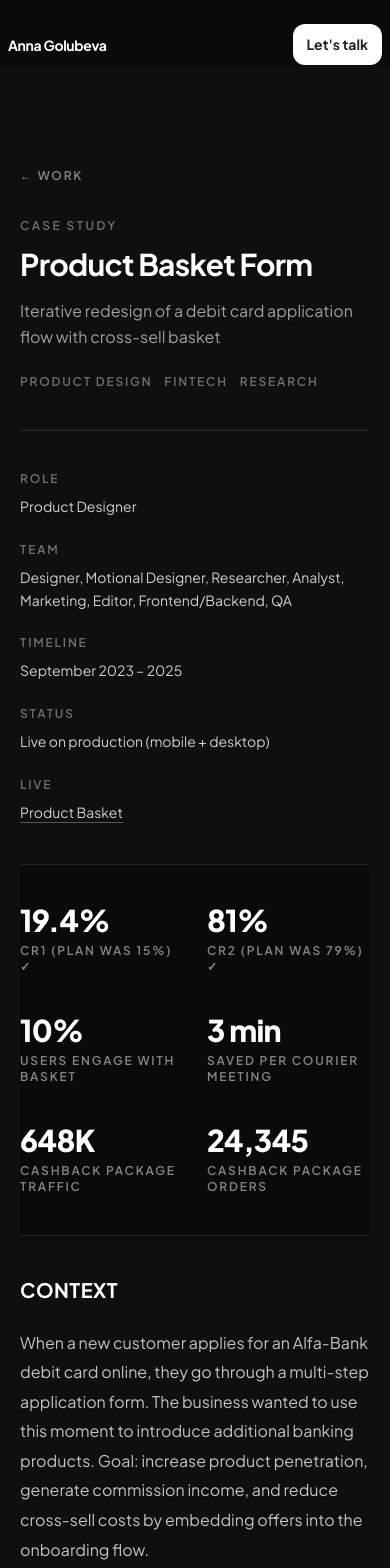
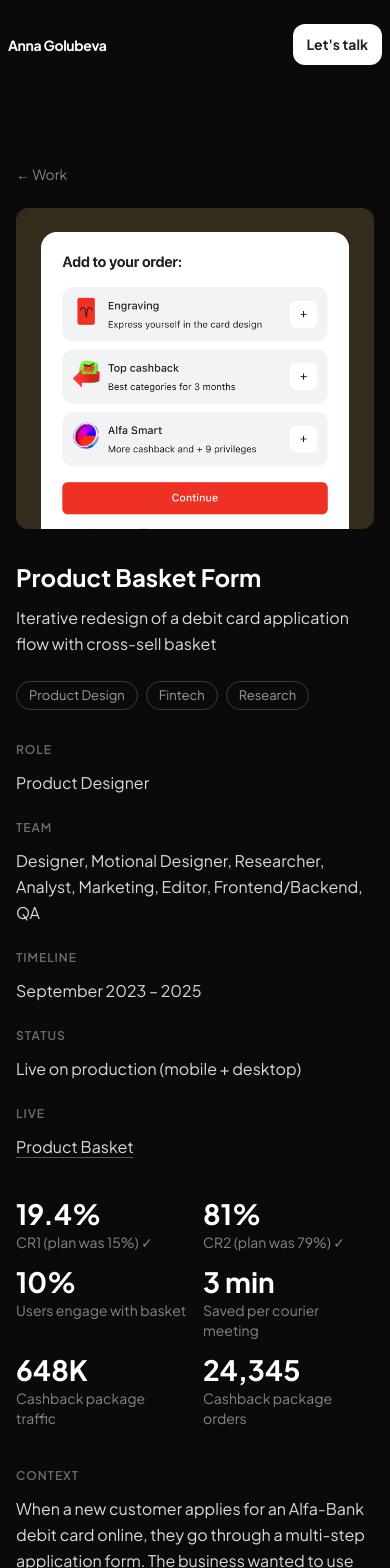
Before and after one commit to AnnGolub/portfolio, a Next.js app: page /work/basket in a window 390 px wide. Shown: the top 1568 px of the page. Built offline with nearby package versions, Linux system fonts and the light colour scheme.

Commit message:
Redesign case study pages and fix mobile layout polish.
Restyle case study metrics, sections, and tags; fix project card category overflow, left-align About heading, resize contact and modal icons.

Co-authored-by: Cursor <cursoragent@cursor.com>

```diff
--- a/app/work/[slug]/page.tsx
+++ b/app/work/[slug]/page.tsx
@@ -3,7 +3,6 @@ import Link from "next/link";
 import { notFound } from "next/navigation";
 import { CaseStudyContent } from "@/components/CaseStudyContent";
 import { PageShell } from "@/components/PageShell";
-import { SectionLabel } from "@/components/SectionLabel";
 import { getAllSlugs, getCaseBySlug } from "@/lib/cases";
 
 type PageProps = {
@@ -33,27 +32,43 @@ export default function CaseStudyPage({ params }: PageProps) {
   }
 
   return (
-    <PageShell tone="elevated">
+    <PageShell
+      tone="base"
+      className="!px-4 sm:!px-4"
+      innerClassName="max-w-full"
+    >
       <Link
         href="/#projects"
-        className="text-xs font-semibold uppercase tracking-[0.15em] text-white/50 transition-colors hover:text-white"
+        className="mb-6 inline-block text-sm text-white/50 transition-colors hover:text-white"
       >
         ← Work
       </Link>
 
-      <header className="mt-8 border-b border-white/10 pb-10 sm:mt-10 sm:pb-12">
-        <SectionLabel>Case study</SectionLabel>
-        <h1 className="mt-3 text-3xl font-bold tracking-tight text-white sm:text-4xl">
+      {caseStudy.image ? (
+        <img
+          src={caseStudy.image}
+          alt=""
+          className="mb-8 w-full rounded-xl object-cover"
+        />
+      ) : (
+        <div
+          className="mb-8 h-60 w-full rounded-xl bg-[#1a1a1a]"
+          aria-hidden
+        />
+      )}
+
+      <header className="mb-8">
+        <h1 className="text-2xl font-bold text-white sm:text-3xl">
           {caseStudy.title}
         </h1>
-        <p className="mt-4 max-w-xl text-base leading-relaxed text-white/60 sm:text-lg">
+        <p className="mt-3 text-base leading-[26px] text-white/[0.85]">
           {caseStudy.description}
         </p>
-        <ul className="mt-6 flex flex-wrap gap-3">
+        <ul className="mt-6 flex flex-wrap gap-2">
           {caseStudy.tags.map((tag) => (
             <li
               key={tag}
-              className="text-xs font-semibold uppercase tracking-[0.15em] text-white/40"
+              className="rounded-full border border-white/20 px-3 py-1 text-[13px] text-white/60"
             >
               {tag}
             </li>
--- a/components/CaseStudyCard.tsx
+++ b/components/CaseStudyCard.tsx
@@ -22,11 +22,11 @@ export function CaseStudyCard({ caseStudy, className = "" }: CaseStudyCardProps)
             aria-hidden
           />
         </div>
-        <div className="flex items-end justify-between px-2 pb-0 pt-2">
-          <span className="max-w-[55%] self-end whitespace-pre-line text-left text-[16px] font-normal leading-5 text-white">
+        <div className="flex items-start gap-2 px-2 pb-0 pt-2">
+          <span className="min-w-0 flex-1 whitespace-pre-line text-left text-[16px] font-normal leading-5 text-white">
             {caseStudy.mobileTitle}
           </span>
-          <span className="max-w-[40%] shrink-0 self-end whitespace-nowrap text-right text-[14px] font-normal leading-5 text-white/60">
+          <span className="max-w-[45%] shrink-0 break-words whitespace-normal text-right text-[14px] font-normal leading-5 text-white/60">
             {caseStudy.category}
           </span>
         </div>
--- a/components/CaseStudyContent.tsx
+++ b/components/CaseStudyContent.tsx
@@ -6,6 +6,7 @@ import {
   parseCaseContent,
   splitSectionParagraphs,
 } from "@/lib/parseCaseContent";
+import { Fragment } from "react";
 
 type CaseStudyContentProps = {
   content: string;
@@ -16,45 +17,47 @@ export function CaseStudyContent({ content, stats }: CaseStudyContentProps) {
   const { meta, sections } = parseCaseContent(content);
 
   return (
-    <div className="mt-10 sm:mt-12">
+    <div>
       {meta.length > 0 && (
-        <section aria-label="Project details">
+        <section aria-label="Project details" className="mb-10">
           <CaseStudyMeta items={meta} />
         </section>
       )}
 
       <CaseStudyStats stats={stats} />
 
-      <div
-        className={
-          meta.length > 0 || stats.length > 0 ? "mt-10 sm:mt-14" : undefined
-        }
-      >
+      <div>
         {sections.map((section, index) => (
-          <section
-            key={section.title}
-            className={index > 0 ? "mt-14 sm:mt-20" : undefined}
-          >
-            <h2 className="text-xl font-bold uppercase tracking-wide text-white sm:text-2xl">
-              {section.title}
-            </h2>
-            <div className="mt-6">
+          <Fragment key={section.title}>
+            {index > 0 && (
+              <hr
+                className="mb-10 border-0 border-t border-white/10"
+                aria-hidden
+              />
+            )}
+            <section>
+              <h2 className="mb-3 text-xs font-semibold uppercase tracking-[0.08em] text-white/40">
+                {section.title}
+              </h2>
               {section.title === "LIVE" ? (
-                <LiveLinks value={section.body} />
+                <LiveLinks
+                  value={section.body}
+                  className="text-base leading-[26px] text-white/[0.85]"
+                />
               ) : (
-                <div className="space-y-6">
+                <div className="space-y-4">
                   {splitSectionParagraphs(section.body).map((paragraph, i) => (
                     <p
                       key={i}
-                      className="text-base leading-[1.85] text-white/75 sm:text-lg sm:leading-[1.9]"
+                      className="text-base font-normal leading-[26px] text-white/[0.85]"
                     >
                       {paragraph}
                     </p>
                   ))}
                 </div>
               )}
-            </div>
-          </section>
+            </section>
+          </Fragment>
         ))}
       </div>
     </div>
--- a/components/CaseStudyMeta.tsx
+++ b/components/CaseStudyMeta.tsx
@@ -16,13 +16,13 @@ export function CaseStudyMeta({ items }: CaseStudyMetaProps) {
   ];
 
   return (
-    <dl className="grid grid-cols-1 gap-x-10 gap-y-6 pb-10 sm:grid-cols-2 sm:gap-y-8 sm:pb-12">
+    <dl className="grid grid-cols-1 gap-6 sm:grid-cols-2">
       {sorted.map((item) => (
         <div key={item.label} className={item.label === "Live" ? "sm:col-span-2" : undefined}>
-          <dt className="text-xs font-semibold uppercase tracking-[0.15em] text-white/40">
+          <dt className="mb-3 text-xs font-semibold uppercase tracking-[0.08em] text-white/40">
             {item.label}
           </dt>
-          <dd className="mt-2 text-sm leading-relaxed text-white/80 sm:text-base sm:leading-relaxed">
+          <dd className="text-base font-normal leading-[26px] text-white/[0.85]">
             {item.label === "Live" ? (
               <LiveLinks value={item.value} />
             ) : (
--- a/components/CaseStudyStats.tsx
+++ b/components/CaseStudyStats.tsx
@@ -8,19 +8,14 @@ export function CaseStudyStats({ stats }: CaseStudyStatsProps) {
   if (stats.length === 0) return null;
 
   return (
-    <section
-      aria-label="Key metrics"
-      className="border-y border-white/10 bg-[#0a0a0a] py-10 sm:py-12"
-    >
-      <ul className="grid grid-cols-2 gap-x-6 gap-y-10 sm:gap-x-8 sm:gap-y-12 lg:grid-cols-3">
+    <section aria-label="Key metrics" className="mb-10">
+      <ul className="grid grid-cols-2 gap-4">
         {stats.map((stat) => (
           <li key={`${stat.label}-${stat.value}`}>
-            <p className="text-3xl font-black leading-none tracking-tight text-white sm:text-5xl">
+            <p className="text-[28px] font-bold leading-none text-white">
               {stat.value}
             </p>
-            <p className="mt-2 text-xs font-semibold uppercase tracking-[0.15em] text-white/50">
-              {stat.label}
-            </p>
+            <p className="mt-1 text-sm font-normal text-white/50">{stat.label}</p>
           </li>
         ))}
       </ul>
--- a/components/LetsTalkModal.tsx
+++ b/components/LetsTalkModal.tsx
@@ -64,7 +64,7 @@ export default function LetsTalkModal({ isOpen, onClose }: LetsTalkModalProps) {
           aria-label="Close"
           className="absolute right-4 top-4 flex h-12 w-12 items-center justify-center rounded-full bg-[#3a3a3a] transition-opacity hover:opacity-80"
         >
-          <img src="/icons/Close.svg" width={24} height={24} alt="" />
+          <img src="/icons/Close.svg" width={32} height={32} alt="" />
         </button>
 
         <div className="flex items-center self-stretch px-4 pb-3 pt-4">
@@ -89,9 +89,9 @@ export default function LetsTalkModal({ isOpen, onClose }: LetsTalkModalProps) {
               <img
                 src={row.icon}
                 alt=""
-                width={32}
-                height={32}
-                className="h-8 w-8 shrink-0 object-contain"
+                width={20}
+                height={20}
+                className="h-5 w-5 shrink-0 object-contain"
               />
               <span className="flex flex-col gap-1">
                 <span className="text-sm font-normal leading-[18px] text-[#525252]">
--- a/components/LiveLinks.tsx
+++ b/components/LiveLinks.tsx
@@ -9,7 +9,11 @@ export function LiveLinks({ value, className = "" }: LiveLinksProps) {
   const links = parseLiveLinks(value);
 
   if (links.length === 0) {
-    return <span className={className}>{value}</span>;
+    return (
+      <span className={`text-base font-normal leading-[26px] text-white/[0.85] ${className}`}>
+        {value}
+      </span>
+    );
   }
 
   return (
@@ -20,7 +24,7 @@ export function LiveLinks({ value, className = "" }: LiveLinksProps) {
             href={link.url}
             target="_blank"
             rel="noopener noreferrer"
-            className="text-white/80 underline decoration-white/30 underline-offset-4 transition-colors hover:text-white hover:decoration-white"
+            className="text-base font-normal leading-[26px] text-white/[0.85] underline decoration-white/30 underline-offset-4 transition-colors hover:text-white hover:decoration-white"
           >
             {link.label}
           </a>
--- a/components/PageShell.tsx
+++ b/components/PageShell.tsx
@@ -2,6 +2,7 @@ type PageShellProps = {
   children: React.ReactNode;
   tone?: "base" | "elevated" | "surface";
   className?: string;
+  innerClassName?: string;
 };
 
 const tones = {
@@ -14,12 +15,13 @@ export function PageShell({
   children,
   tone = "elevated",
   className = "",
+  innerClassName = "max-w-6xl lg:max-w-[44rem]",
 }: PageShellProps) {
   return (
     <div
-      className={`min-h-screen w-full px-5 pb-20 pt-24 sm:px-8 sm:pt-28 sm:pb-28 ${tones[tone]} ${className}`}
+      className={`min-h-screen w-full overflow-x-hidden px-5 pb-20 pt-24 sm:px-8 sm:pt-28 sm:pb-28 ${tones[tone]} ${className}`}
     >
-      <div className="mx-auto w-full max-w-6xl lg:max-w-[44rem]">{children}</div>
+      <div className={`mx-auto w-full ${innerClassName}`}>{children}</div>
     </div>
   );
 }
```
Also changed, not shown: components/AboutSection.tsx (+10 -10 lines).
